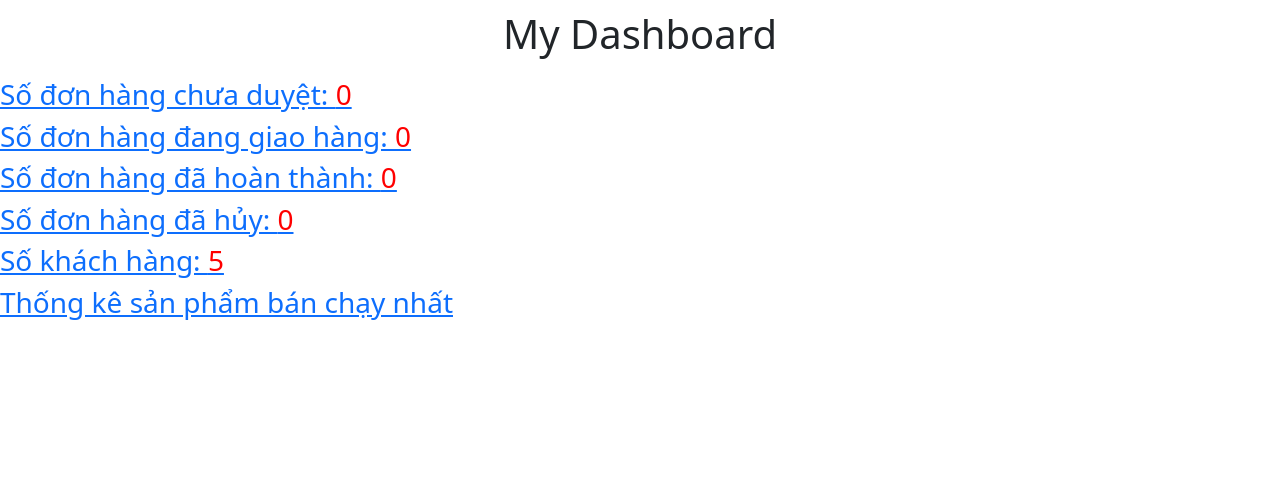
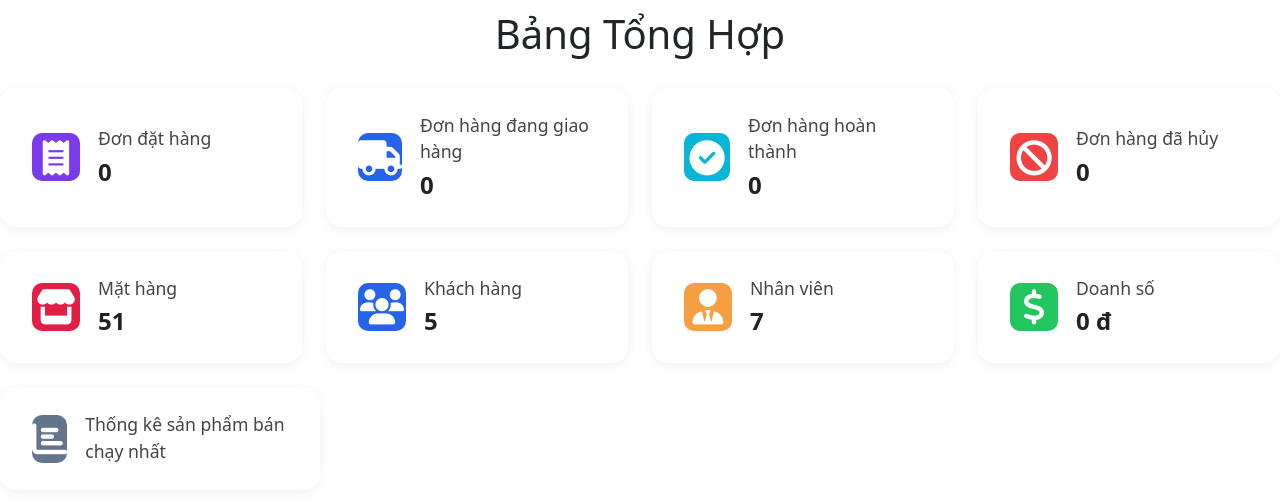
Before and after one commit to Chitai-maker/quanlybangiay, a PHP site: page /dashboard.php in a window 1280 px wide. Shown: the part 112-614 px from the top of the page. Run offline with PHP 8.4, Linux system fonts and the light colour scheme; the visitor is signed in with stand-in values (Sample User, id 1); data comes from the database, SQL or seed files in the repository; data that the repository does not hold is empty.

Commit message:
update dashboad

```diff
--- a/shopgiayadmin/dashboard.php
+++ b/shopgiayadmin/dashboard.php
@@ -22,21 +22,181 @@ $donhang_chuaduyet = $row['total'];
 $donhang_danggiaohang = $row2['total'];
 $donhang_hoanthanh = $row3['total'];
 $donhang_huy = $row4['total'];
-// đếm số khách hàng
+// Đếm số khách hàng
 $query5 = "SELECT COUNT(*) AS total FROM khachhang";
 $result5 = mysqli_query($conn, $query5);
 $row5 = mysqli_fetch_assoc($result5);
 $khachhang_count = $row5['total'];
+// Đếm tổng doanh thu
+$query6 = "SELECT SUM(chitietdonhang.soluong * giay.giaban) AS total FROM donhang JOIN chitietdonhang ON donhang.ma_donhang = chitietdonhang.ma_donhang JOIN giay ON chitietdonhang.ma_giay = giay.magiay WHERE donhang.trangthai = 'Hoàn thành'";
+$result6 = mysqli_query($conn, $query6);
+$row6 = mysqli_fetch_assoc($result6);
+$doanhthu_total = $row6['total'] ? number_format($row6['total'], 0, ',', '.') : '0';
+// Đếm số nhân viên
+$query7 = "SELECT COUNT(*) AS total FROM nhanvien";
+$result7 = mysqli_query($conn, $query7);
+$row7 = mysqli_fetch_assoc($result7);
+$nhanvien_count = $row7['total'];
+// Đếm số sản phẩm
+$query8 = "SELECT COUNT(*) AS total FROM giay";
+$result8 = mysqli_query($conn, $query8);
+$row8 = mysqli_fetch_assoc($result8);
+$sanpham_count = $row8['total'];
+// Đóng kết nối
+mysqli_close($conn);
+?>
+<style>
+    .dashboard-cards {
+        display: flex;
+        flex-wrap: wrap;
+        gap: 24px;
+        margin: 30px 0 30px 0;
+        justify-content: flex-start;
+    }
 
-?>
-<h1>My Dashboard</h1>
-<div style="margin: 20px 0;">
-    <a href="donhang.php?trangthai=Đang+xử+lý"><h3>Số đơn hàng chưa duyệt: <span style="color: red;"><?= $donhang_chuaduyet ?></span></h3></a>
-    <a href="donhang.php?trangthai=Đang+giao+hàng"><h3>Số đơn hàng đang giao hàng: <span style="color: red;"><?= $donhang_danggiaohang ?></span></h3></a>
-    <a href="donhang.php?trangthai=Hoàn+thành"><h3>Số đơn hàng đã hoàn thành: <span style="color: red;"><?= $donhang_hoanthanh ?></span></h3></a>
-    <a href="donhang.php?trangthai=Đã+hủy"><h3>Số đơn hàng đã hủy: <span style="color: red;"><?= $donhang_huy ?></span></h3></a>
-    <a href="khachhang.php"><h3>Số khách hàng: <span style="color: red;"><?= $khachhang_count ?></span></h3></a>
-    <a href="thongke.php"><h3>Thống kê sản phẩm bán chạy nhất</h3></a>
+    .dashboard-card {
+        flex: 1 1 250px;
+        min-width: 220px;
+        max-width: 320px;
+        background: #fff;
+        border-radius: 16px;
+        box-shadow: 0 2px 12px rgba(0, 0, 0, 0.06);
+        display: flex;
+        align-items: center;
+        padding: 24px 32px;
+        gap: 18px;
+        transition: box-shadow 0.2s;
+        text-decoration: none;
+    }
+
+    .dashboard-card:hover {
+        box-shadow: 0 4px 24px rgba(0, 0, 0, 0.12);
+        text-decoration: none;
+    }
+
+    .dashboard-icon {
+        font-size: 2.2rem;
+        color: #fff;
+        border-radius: 10px;
+        width: 48px;
+        height: 48px;
+        display: flex;
+        align-items: center;
+        justify-content: center;
+    }
+
+    .bg-blue {
+        background: #2563eb;
+    }
+
+    .bg-green {
+        background: #22c55e;
+    }
+
+    .bg-red {
+        background: #ef4444;
+    }
+
+    .bg-purple {
+        background: #7c3aed;
+    }
+
+    .bg-pink {
+        background: #e11d48;
+    }
+
+    .bg-cyan {
+        background: #06b6d4;
+    }
+
+    .bg-orange {
+        background: #f59e42;
+    }
+
+    .bg-gray {
+        background: #64748b;
+    }
+
+    .card-label {
+        font-size: 1.1rem;
+        color: #444;
+        margin-bottom: 2px;
+    }
+
+    .card-value {
+        font-size: 1.5rem;
+        font-weight: bold;
+        color: #222;
+    }
+</style>
+<link rel="stylesheet" href="https://cdnjs.cloudflare.com/ajax/libs/font-awesome/6.5.0/css/all.min.css">
+
+<h1>Bảng Tổng Hợp</h1>
+<div class="dashboard-cards">
+    <a href="donhang.php?trangthai=Đang+xử+lý" class="dashboard-card">
+        <span class="dashboard-icon bg-purple"><i class="fa fa-receipt"></i></span>
+        <div>
+            <div class="card-label">Đơn đặt hàng</div>
+            <div class="card-value"><?= $donhang_chuaduyet ?></div>
+        </div>
+    </a>
+    <a href="donhang.php?trangthai=Đang+giao+hàng" class="dashboard-card">
+        <span class="dashboard-icon bg-blue"><i class="fa fa-truck"></i></span>
+        <div>
+            <div class="card-label">Đơn hàng đang giao hàng</div>
+            <div class="card-value"><?= $donhang_danggiaohang ?></div>
+        </div>
+    </a>
+    <a href="donhang.php?trangthai=Hoàn+thành" class="dashboard-card">
+        <span class="dashboard-icon bg-cyan"><i class="fa fa-check-circle"></i></span>
+        <div>
+            <div class="card-label">Đơn hàng hoàn thành</div>
+            <div class="card-value"><?= $donhang_hoanthanh ?></div>
+        </div>
+    </a>
+    <a href="donhang.php?trangthai=Đã+hủy" class="dashboard-card">
+        <span class="dashboard-icon bg-red"><i class="fa fa-ban"></i></span>
+        <div>
+            <div class="card-label">Đơn hàng đã hủy</div>
+            <div class="card-value"><?= $donhang_huy ?></div>
+        </div>
+    </a>
+    <a href="index.php" class="dashboard-card">
+        <span class="dashboard-icon bg-pink"><i class="fa fa-store"></i></span>
+        <div>
+            <div class="card-label">Mặt hàng</div>
+            <div class="card-value"><?= $sanpham_count ?></div>
+        </div>
+    </a>
+    <a href="khachhang.php" class="dashboard-card">
+        <span class="dashboard-icon bg-blue"><i class="fa fa-users"></i></span>
+        <div>
+            <div class="card-label">Khách hàng</div>
+            <div class="card-value"><?= $khachhang_count ?></div>
+        </div>
+    </a>
+    <a href="nhanvien.php" class="dashboard-card">
+        <span class="dashboard-icon bg-orange"><i class="fa fa-user-tie"></i></span>
+        <div>
+            <div class="card-label">Nhân viên</div>
+            <div class="card-value"><?= $nhanvien_count ?></div>
+        </div>
+    </a>
+    <a href="doanhthu.php" class="dashboard-card">
+        <span class="dashboard-icon bg-green"><i class="fa fa-dollar-sign"></i></span>
+        <div>
+            <div class="card-label">Doanh số</div>
+            <div class="card-value"><?= $doanhthu_total ?> đ</div>
+        </div>
+    </a>
+    <a href="thongke.php" class="dashboard-card">
+        <span class="dashboard-icon bg-gray"><i class="fa fa-chart-bar"></i></span>
+        <div>
+            <div class="card-label">Thống kê sản phẩm bán chạy nhất</div>
+        </div>
+    </a>
+
 </div>
 </body>
+
 </html>
--- a/shopgiayadmin/thongke.php
+++ b/shopgiayadmin/thongke.php
@@ -92,7 +92,7 @@ $result = mysqli_query($conn, $query);
             <button type="submit" class="btn btn-primary">Lọc</button>
         </div>
     </form>
-        <a href="thongketheothang.php"><h3>Thống kê doanh thu theo tháng</h3></a>
+
 
     <table class="table table-bordered text-center">
         <thead>
```
Also changed, not shown: shopgiayadmin/doanhthu.php (renamed from shopgiayadmin/thongketheothang.php).
